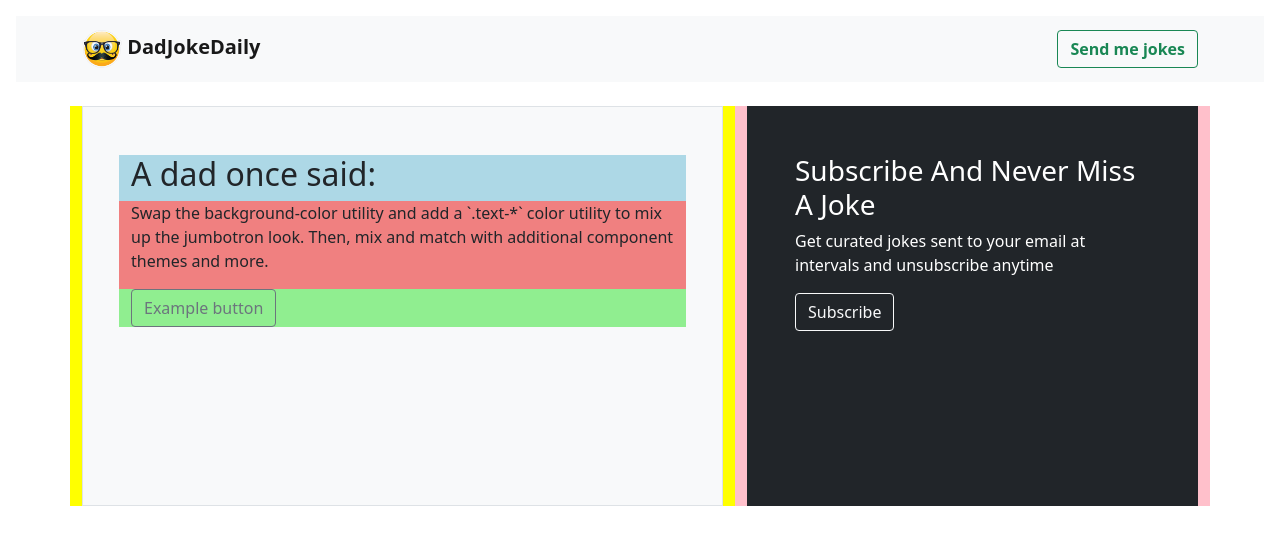
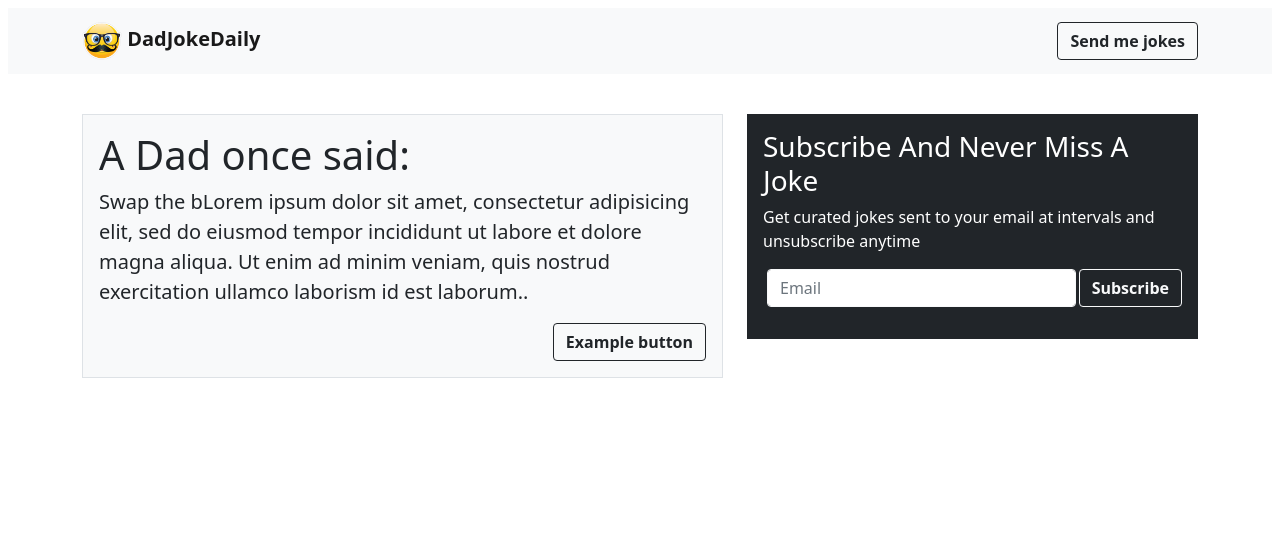
Before and after one commit to codelikesuraj/dadjokedaily-template, a plain HTML site: page index.html in a window 1280 px wide. Drawn offline with nearby package versions, Linux system fonts and the light colour scheme.

Commit message:
UPDATE: Finished view for Jokes tab and subscribe tab

```diff
--- a/index.html
+++ b/index.html
@@ -30,43 +30,50 @@
 <body>
 
     <!--Navigation-->
-    <nav class="navbar navbar-light bg-light m-3">
+    <nav class="navbar navbar-light bg-light m-2">
       <div class="container">
         <a class="navbar-brand" href="">
           <img src="assets/images/logo3.png" alt="" width="40" height="40" class="d-inline-block ">
           <span class="fw-bold">DadJokeDaily</span>
         </a>
         <div class="d-flex">
-            <a href="#subscribe"><button class="btn btn-outline-success fw-bold">Send me jokes</button></a>
+            <a href="#subscribe"><button class="btn fw-bold btn-outline-dark">Send me jokes</button></a>
         </div>
     </nav>
     <!--end of navigation-->
 
     <!--Main section-->
-    <div class="container my-4">
-        <div class="row align-items-md-stretch">
-            <div class="col-md-7" style="background-color: yellow; min-height: 50vh;">
-                <div class="h-100 p-5 bg-light border">
+    <div class="container my-3">
+        <div class="row d-flex align-items-start">
+            <div class="col-md-7 fs-5" style="min-height: 40vh;">
+                <div class="h-100 p-3 mt-4 bg-light border">
                     <div class="row">
-                        <div class="col-md-12" style="background: lightblue;">
-                            <h2>A dad once said:</h2>
+                        <div class="col-md-12">
+                            <h1>A Dad once said:</h1>
                         </div>
-                        <div class="col-md-12 align-items-center" style="background: lightcoral; min-height: 50%;">
-                            <p>Swap the background-color utility and add a `.text-*` color utility to mix up the jumbotron look. Then, mix and match with additional component themes and more.</p>
+                        <div class="col-md-12 d-flex align-items-center" style="min-height: 100px">
+                            <p>Swap the bLorem ipsum dolor sit amet, consectetur adipisicing elit, sed do eiusmod
+                            tempor incididunt ut labore et dolore magna aliqua. Ut enim ad minim veniam,
+                            quis nostrud exercitation ullamco laborism id est laborum..</p>
                         </div>
-                        <div class="col-md-12" style="background: lightgreen;">
-                            <button class="btn btn-outline-secondary" type="button">Example button</button>
+                        <div class="col-md-12 d-flex justify-content-end">
+                            <button class="btn btn-outline-dark fw-bold" type="button">Example button</button>
                         </div>
                     </div>
                 </div>
             </div>
-        <div class="col-md-5" style="background-color: pink; min-height: 50vh">
-            <div class="h-100 p-5 text-white bg-dark">
-              <h3>Subscribe And Never Miss A Joke</h3>
-              <p>Get curated jokes sent to your email at intervals and unsubscribe anytime</p>
-              <button class="btn btn-outline-light" type="button">Subscribe</button>
+            <div id="subscribe" class="col-md-5 fs-5" style="min-height: 40vh">
+                <div class="h-100 p-3 mt-4 text-white bg-dark">
+                    <h3>Subscribe And Never Miss A Joke</h3>
+                    <p class="fs-6">Get curated jokes sent to your email at intervals and unsubscribe anytime</p>
+                    <form class="row">
+                        <div class="input-group mb-3 bg-dark">
+                            <input type="text" class="form-control border border-light rounded mx-1" placeholder="Email" aria-label="Email">
+                            <button class="fc-white btn btn-outline-light fw-bold border border-light rounded" type="button" style="border: 1px solid blue;">Subscribe</button>
+                        </div>
+                    </form>
+                </div>
             </div>
-          </div>
         </div>
     </div>
     <!--end of main section-->
```
